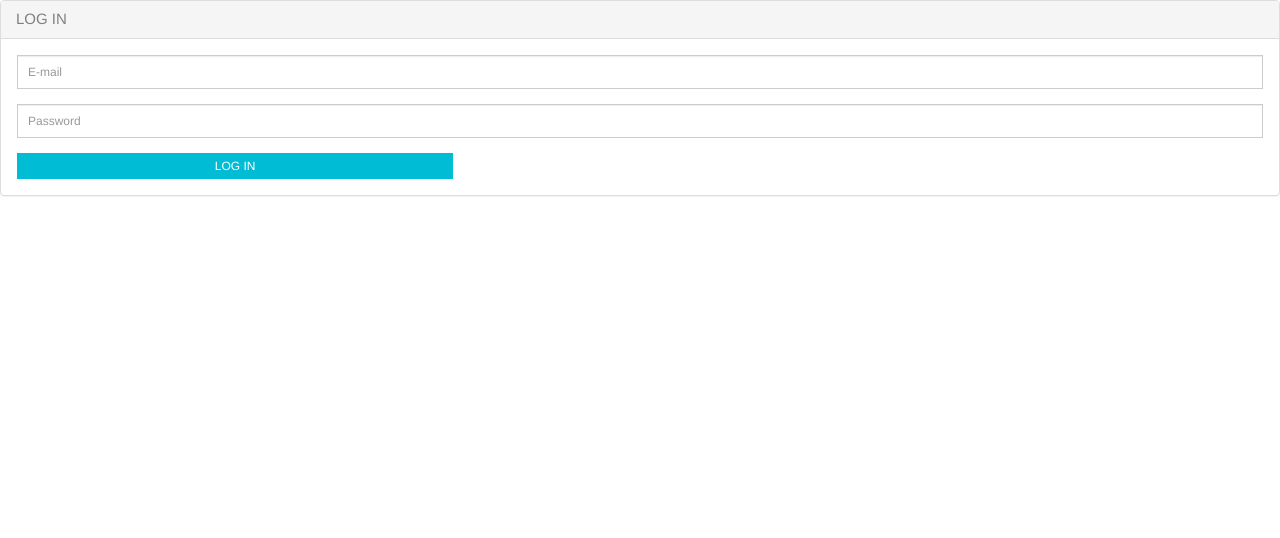
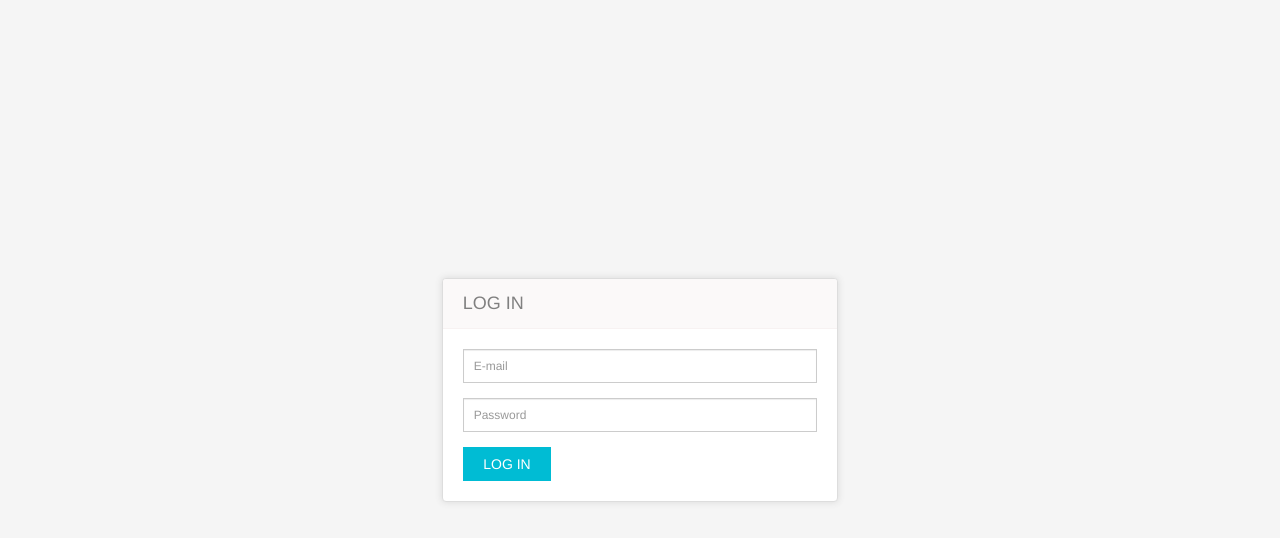
Before and after one commit to 95deeptikaskar/UI-component, an Angular app: page /login in a window 1280 px wide. Shown: the top 538 px of the page. Built offline with nearby package versions, Linux system fonts and the light colour scheme; what primeng would draw is missing.

Commit message:
UI updated

```diff
--- a/src/app/countbar/countbar.component.css
+++ b/src/app/countbar/countbar.component.css
@@ -1,6 +1,6 @@
 .count_board{
     background-color:#fff;
-    box-shadow: 0px 0px 10px #666;
+    box-shadow: 0 0 6px 1px #dfdfdf;
     padding : 5px 20px;
 }
 
--- a/src/app/header/header.component.css
+++ b/src/app/header/header.component.css
@@ -1,9 +1,17 @@
 .header{
-    background: transparent;
+    background: #fff;
     border: 0;
     border-radius: 0;
     margin-bottom: 0;
 }
+
+ /*#navbar-toggle-cbox:checked ~ .collapse {
+    display: block;
+}
+
+#navbar-toggle-cbox {
+  display:none
+}*/
 .mynavbar .ui-menubar{
     padding: 0;
 }
@@ -33,3 +41,7 @@ ui-menubar .ui-menubar-root-list>.ui-menuitem {
 .navbar-inverse .navbar-brand:hover {
     color: #9d9d9d;
 }
+.navbar-inverse .navbar-nav.navbar-right>li>a:hover,
+.navbar-inverse .navbar-nav.navbar-right>li>a:focus {
+    color: #9d9d9d;
+}
--- a/src/app/header/header.component.html
+++ b/src/app/header/header.component.html
@@ -12,16 +12,20 @@
         <!-- Collection of nav links, forms, and other content for toggling -->
         <div id="navbarCollapse" class="collapse navbar-collapse">
             <p-menubar [model]="items" class="mynavbar"></p-menubar>
-            <form class="navbar-form navbar-right">
+            <!--<form class="navbar-form navbar-right">
                 <div class="input-group">
                     <input type="text" class="form-control" placeholder="Search">
                     <span class="input-group-btn">
                         <button type="button" class="btn btn-default"><span class="glyphicon glyphicon-search"></span></button>
                     </span>
                 </div>
-            </form>
+            </form>-->
+            <!--<p-menubar [model]="items" class="mynavbar navbar-right"></p-menubar>-->
             <ul class="nav navbar-nav navbar-right">
-                <li><a href="#">Login</a></li>
+                <li><a href="#"><i class="fa fa-envelope-open" aria-hidden="true"></i></a></li>
+                <li><a href="#"><i class="fa fa-bell" aria-hidden="true"></i></a></li>
+                <li><a href="#">name <i class="fa fa-user-circle-o" aria-hidden="true"></i></a></li>
+                <li><a href="#">Send to <i class="fa fa-mobile " aria-hidden="true"></i></a></li>
             </ul>
         </div>
     </nav>
--- a/src/app/login/login.component.css
+++ b/src/app/login/login.component.css
@@ -1,8 +1,6 @@
 .mybtn{
-    width: 35% !important;
+    width: 25% !important;
     border-radius: 0px;
-    padding: 4px;
-    font-size: 12px;
     color: #fff;
     background-color: #00bcd4;
     border-color: #00bcd4;
@@ -14,10 +12,31 @@
 }
 
 .panel-body {
-    padding: 16px;
+    padding: 20px;
 }
 
 .panel-title {
     font-size: 15px;
     color: grey;
 }
+.login-pg{
+    background: #f5f5f5;
+}
+.panel-default>.panel-heading {
+    background-color: #fbf9f9;
+    padding: 15px 20px;
+    border-color: #f7f2f2;
+}
+.panel-heading  h3{
+    font-size: 18px;
+}
+.panel-default {
+    box-shadow: 0 0 6px 1px #dfdfdf;
+}
+@media only screen and (min-width: 768px) {
+    .login-pg{
+        height: 100vh;
+        display: flex;
+        align-items: center;
+    }
+}
--- a/src/app/login/login.component.html
+++ b/src/app/login/login.component.html
@@ -1,8 +1,6 @@
 <router-outlet></router-outlet>
-<div class="ui-g">
-  <div class="ui-g-4">
-    </div>
-  <div class="ui-g-3 ui-g-offset-3">
+<div class="login-pg">
+  <div class="col-sm-4 col-sm-offset-4">
         <div class="panel panel-default">
           <div class="panel-heading">
             <h3 class="panel-title">LOG IN</h3>
@@ -16,7 +14,7 @@
               <div class="form-group">
                 <input class="form-control" placeholder="Password" name="password" type="password" value="">
               </div>
-              <input class="btn btn-lg btn-success btn-block mybtn" routerLink="/home" type="submit" value="LOG IN">
+              <input class="btn btn-success btn-block mybtn" routerLink="/home" type="submit" value="LOG IN">
             </fieldset>
               </form>
           </div>
--- /dev/null
+++ b/src/app/main/main.component.css
@@ -0,0 +1,37 @@
+.ui-tabview .ui-tabview-nav li a{
+    width: calc(100% - 40px);
+    padding: .7em 1em;
+    position: relative;
+    color: #000;
+}
+.ui-tabview .ui-tabview-nav li.ui-tabview-selected a,
+.ui-tabview .ui-tabview-nav li a:hover{
+    cursor: pointer;
+    background: #fff;
+    color: #007bff;
+    box-shadow: 0 0 3px 0.5px #dfdfdf;
+}
+.ui-tabview .ui-tabview-nav li.ui-tabview-selected a:after,
+.ui-tabview .ui-tabview-nav li a:hover:after{
+    position: absolute;
+    content: '';
+    right: -25px;
+    width: 0;
+    height: 0;
+    top: 0;
+    border-style: solid;
+    border-width: 19px 0 19px 25px;
+    border-color: transparent transparent transparent #ffffff;
+}
+.ui-tabview-left>.ui-tabview-nav {
+    height: auto;
+}
+@media only screen and (max-width: 767px) {
+    .ui-tabview-left>.ui-tabview-nav {
+        float: left;
+        width: 100%;
+    }
+    .ui-tabview-left>.ui-tabview-panels {
+        width: 100%;
+    }
+}
--- a/src/app/main/main.component.html
+++ b/src/app/main/main.component.html
@@ -1,18 +1,23 @@
 <div class="ui-g">
-    <div class="ui-g-9">
+    <div class="ui-md-9">
+        <h3>Bangalore India</h3>
+        <p>June 30, 3:58 PM</p>
         <p-tabView orientation="left">
-            <p-tabPanel header="Header 1">
+            <p-tabPanel header="Dashboard">
                 <app-countbar></app-countbar>
             </p-tabPanel>
-            <p-tabPanel header="Header 2">
+            <p-tabPanel header="Calender">
                 <app-countbar></app-countbar>
             </p-tabPanel>
-            <p-tabPanel header="Header 3">
+            <p-tabPanel header="Persons">
+                <app-countbar></app-countbar>
+            </p-tabPanel>
+            <p-tabPanel header="Reports">
                 <app-countbar></app-countbar>
             </p-tabPanel>
         </p-tabView>
     </div>
-    <div class="ui-g-3">
+    <div class="ui-md-3">
         <p-panel header="Title">
             Content
         </p-panel>
--- a/src/app/main/main.component.ts
+++ b/src/app/main/main.component.ts
@@ -1,10 +1,12 @@
-import { Component} from '@angular/core';
+import { Component, ViewEncapsulation } from '@angular/core';
 import { CountBarComponent} from '../countbar/countbar.component';
 import {TabViewModule} from 'primeng/primeng';
 import {PanelModule} from 'primeng/primeng';
 @Component({
   selector: 'app-main',
-  templateUrl: './main.component.html'
+  templateUrl: './main.component.html',
+  styleUrls:['./main.component.css'],
+  encapsulation: ViewEncapsulation.None
 })
 export class MainComponent  {
 
--- a/src/styles.css
+++ b/src/styles.css
@@ -2,4 +2,5 @@
 body{
     margin: 0;
     padding: 0;
+    background: #f5f5f5;
 }
```
